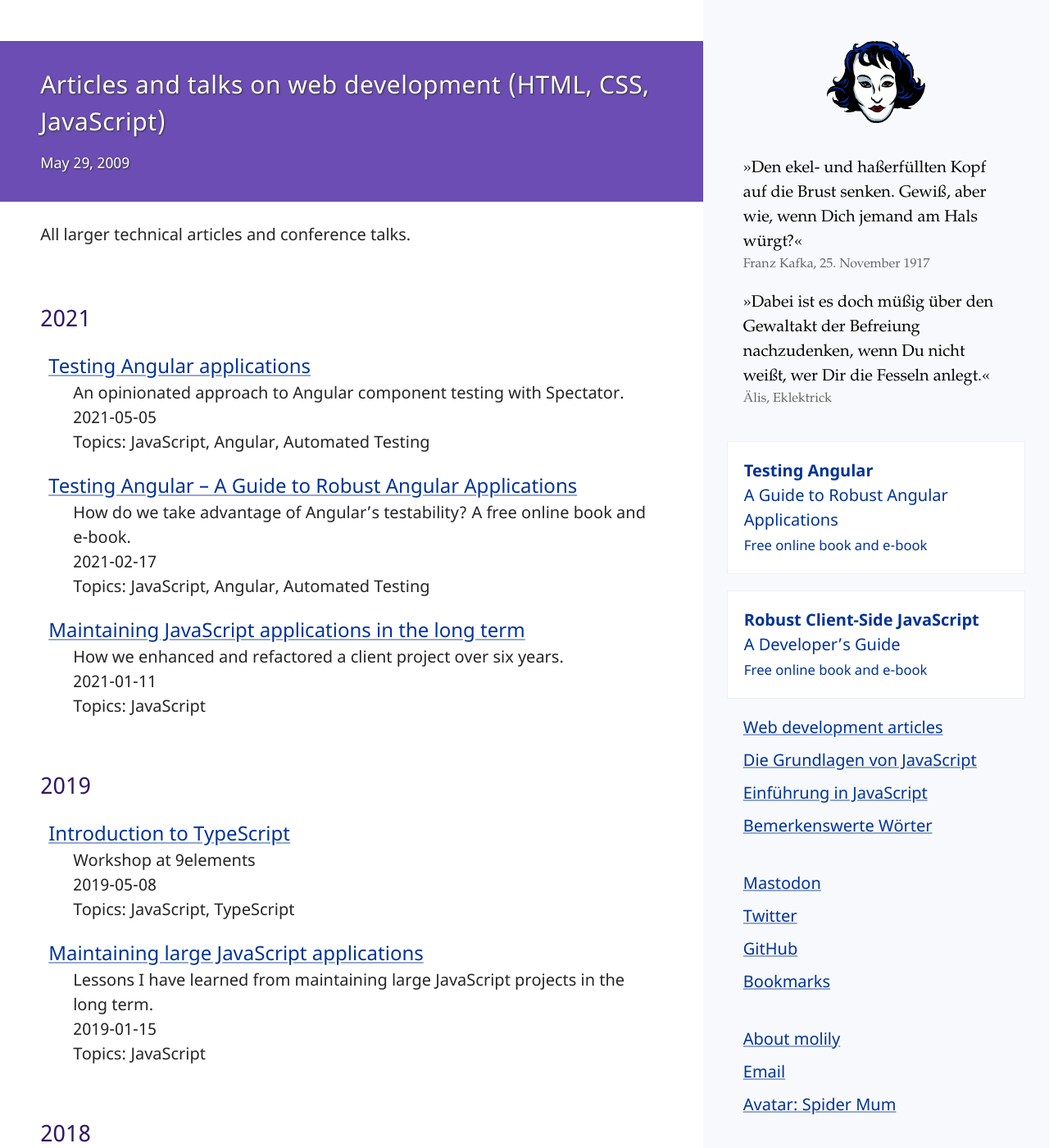
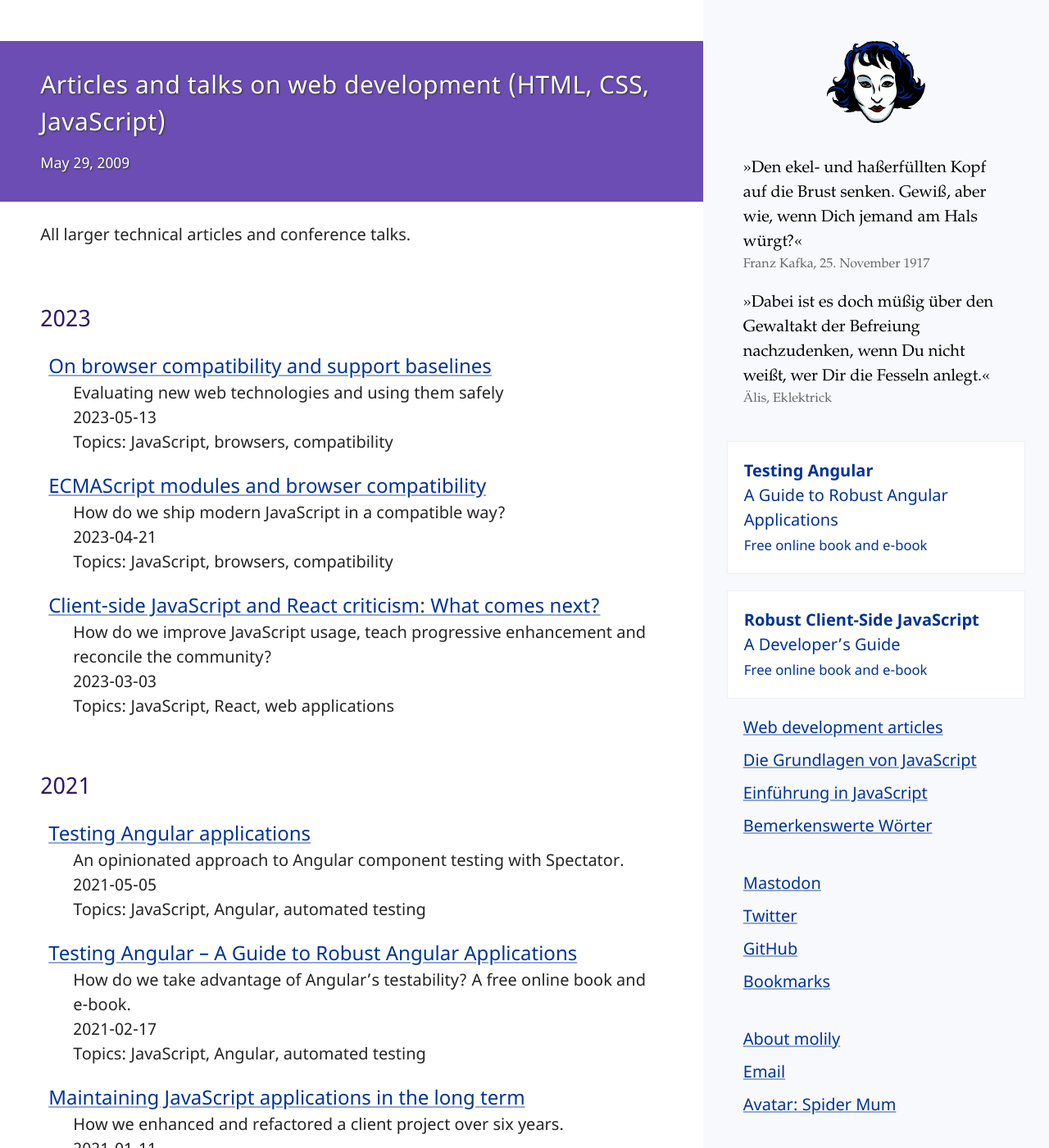
Before and after one commit to molily/molily.de, a Jekyll site: the page built from _posts/2009-05-29-artikel.html, in a window 1280 px wide and 1400 px high. Shown: the whole window at 82% size. Built offline with Jekyll 4.4.1, drawn with Linux system fonts in a browser that asks for light colours; some of the changed text lies outside the part shown.

Commit message:
new articles

```diff
--- a/_posts/2009-05-29-artikel.html
+++ b/_posts/2009-05-29-artikel.html
@@ -7,22 +7,49 @@ lang: en
 
 <p>All larger technical articles and conference talks.</p>
 
+<h2 id="2023">2023</h2>
+
+<ul class="artikel-links">
+
+<li>
+<a href="/browser-compatibility-baseline/" class="artikel-titel">On browser compatibility and support baselines</a><br>
+Evaluating new web technologies and using them safely<br>
+2023-05-13<br>
+Topics: JavaScript, browsers, compatibility
+</li>
+
+<li>
+<a href="/ecmascript-modules/" class="artikel-titel">ECMAScript modules and browser compatibility</a><br>
+How do we ship modern JavaScript in a compatible way?<br>
+2023-04-21<br>
+Topics: JavaScript, browsers, compatibility
+</li>
+
+<li>
+<a href="/javascript-criticism/" class="artikel-titel">Client-side JavaScript and React criticism: What comes next?</a><br>
+How do we improve JavaScript usage, teach progressive enhancement and reconcile the community?<br>
+2023-03-03<br>
+Topics: JavaScript, React, web applications
+</li>
+
+</ul>
+
 <h2 id="2021">2021</h2>
 
 <ul class="artikel-links">
 
-<li>
+  <li>
 <a href="https://9elements.com/blog/testing-angular-applications/" class="artikel-titel">Testing Angular applications</a><br>
-An opinionated approach to Angular component testing with Spectator.
+An opinionated approach to Angular component testing with Spectator.<br>
 2021-05-05<br>
-Topics: JavaScript, Angular, Automated Testing
+Topics: JavaScript, Angular, automated testing
 </li>
 
 <li>
 <a href="https://testing-angular.com" class="artikel-titel">Testing Angular – A Guide to Robust Angular Applications</a><br>
 How do we take advantage of Angular’s testability? A free online book and e-book.<br>
 2021-02-17<br>
-Topics: JavaScript, Angular, Automated Testing
+Topics: JavaScript, Angular, automated testing
 </li>
 
 <li>
@@ -82,7 +109,7 @@ Topics: Performance, mobile web, JavaScript
 <a href="/robust-javascript/" class="artikel-titel">Robust Client-Side JavaScript – A Developer’s Guide</a><br>
 Why do we need to talk about robust JavaScript and how do we achieve it?<br>
 2017-12-21<br>
-Topics: JavaScript, browser, compatibility
+Topics: JavaScript, browsers, compatibility
 </li>
 
 <li>
```
